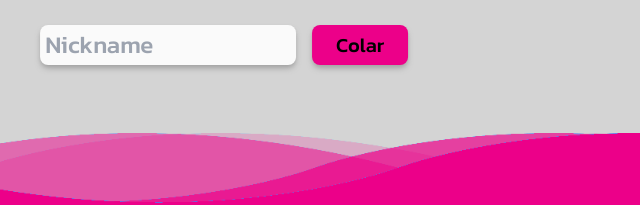
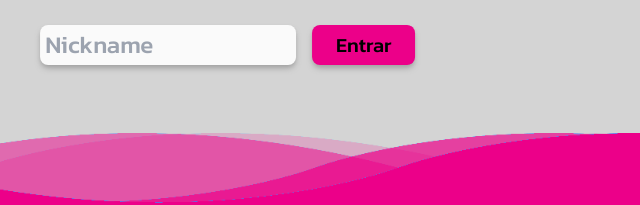
Before and after one commit to felipecal/WebSocket, a website: page src/public/templates/index.html in a window 1280 px wide. Shown: the part 487-692 px from the top of the page, 352-992 px from the left. Drawn offline with nearby package versions, Linux system fonts and the light colour scheme.

Commit message:
🚚 just renaming a simple thing

```diff
--- a/src/public/templates/index.html
+++ b/src/public/templates/index.html
@@ -43,7 +43,7 @@
             onclick="redirect()"
             class="kanit px-4 rounded-lg mx-2 bg-[#ec0089] text-black text-xl shadow-md shadow-neutral-400 hover:scale-105 transition-all duration-500"
           >
-            Colar
+            Entrar
           </button>
         </div>
       </form>
```
